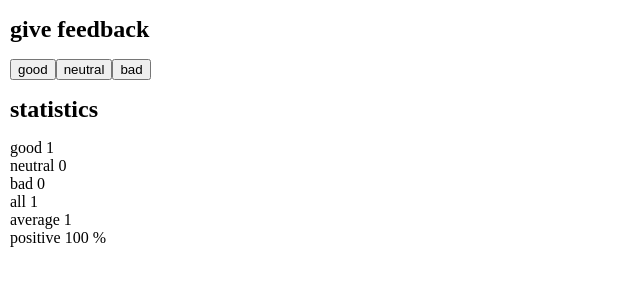
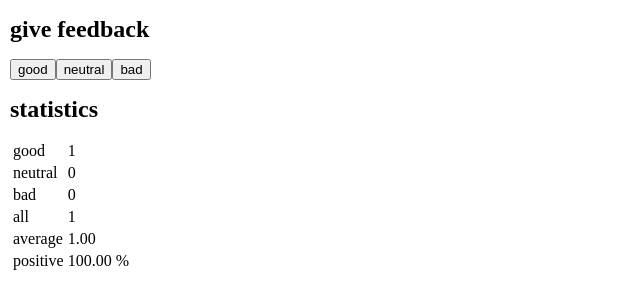
Before and after one commit to jimjonah/fullstackopen2022, a React (Create React App) app in the folder part1/unicafe/: page / in a window 1280 px wide. Both pictures are taken after a click on the button "good". Shown: the top 308 px of the page, without its empty margins (0-640 px from the left). Built offline with nearby package versions, Linux system fonts and the light colour scheme.

Commit message:
1.11*: unicafe step6

```diff
--- a/part1/unicafe/src/App.js
+++ b/part1/unicafe/src/App.js
@@ -3,6 +3,8 @@ import {useState} from 'react'
 const Display = props => <div><h1>{props.value}</h1></div>
 
 const Results = props => <div>{props.value} {props.count}</div>
+
+const TableRow = props =>  <tr><td>{props.value}</td><td>{props.count}</td></tr>
 
 const Button = (props) => (
     <button onClick={props.handleClick}>
@@ -11,9 +13,9 @@ const Button = (props) => (
 )
 const StatisticLine = ({text, value}) => {
   return (
-      <div>
-        <Results value={text} count={value}/>
-      </div>
+      <>
+        <TableRow value={text} count={value}/>
+      </>
   )
 }
 const Statistics = ({good, neutral, bad}) => {
@@ -29,12 +31,14 @@ const Statistics = ({good, neutral, bad}) => {
     return (
         <div>
           <Display value={"statistics"}/>
-          <StatisticLine text="good" value ={good} />
-          <StatisticLine text="neutral" value ={neutral} />
-          <StatisticLine text="bad" value ={bad} />
-          <StatisticLine text="all" value ={total} />
-          <StatisticLine text="average" value ={(good - bad) / total} />
-          <StatisticLine text="positive" value ={(good / total) * 100 + " %"} />
+          <table><tbody>
+            <StatisticLine text="good" value ={good} />
+            <StatisticLine text="neutral" value ={neutral} />
+            <StatisticLine text="bad" value ={bad} />
+            <StatisticLine text="all" value ={total} />
+            <StatisticLine text="average" value ={Number((good - bad) / total).toFixed(2)} />
+            <StatisticLine text="positive" value ={Number((good / total) * 100).toFixed(2) + " %"} />
+          </tbody></table>
         </div>
     )
   }
```
